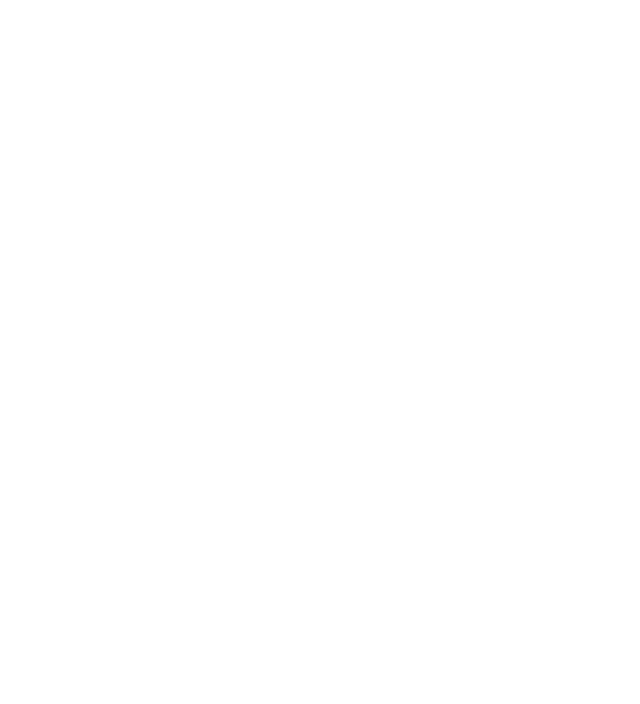
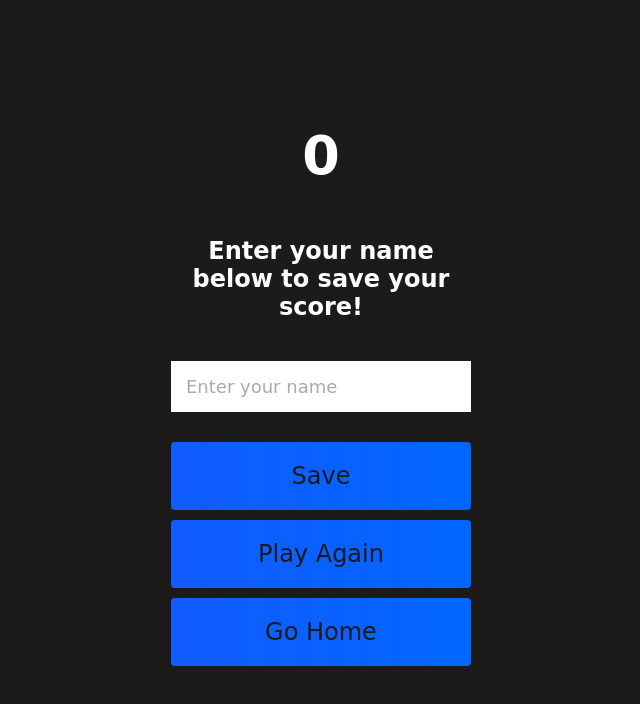
Before and after one commit to mikhwan97/quizapp, a plain HTML site: page end.html in a window 1280 px wide. Shown: the whole page, without its empty margins (319-959 px from the left). Drawn offline with Linux system fonts and the light colour scheme.

Commit message:
finish end page

```diff
--- a/end.html
+++ b/end.html
@@ -0,0 +1,24 @@
+<!DOCTYPE html>
+<html lang="en">
+<head>
+    <meta charset="UTF-8">
+    <meta name="viewport" content="width=device-width, initial-scale=1.0">
+    <title>Document</title>
+    <link rel="stylesheet" href="style.css">
+</head>
+<body>
+    <div class="container">
+        <div id="end" class="flex-center flex-column">
+            <h1 id="finalScore">0</h1>
+            <form class="end-form-container">
+                <h2 id="end-text">Enter your name below to save your score!</h2>
+                <input type="text" name="name" id="username" placeholder="Enter your name">
+                <button class="btn" id="saveScoreBtn" type="submit" onClick="saveHighScore(event)" disabled>Save</button>
+            </form>
+            <a href="/game.html" class="btn">Play Again</a>
+            <a href="/" class="btn">Go Home</a>
+        </div>
+    </div>
+
+</body>
+</html>
--- a/style.css
+++ b/style.css
@@ -89,3 +89,44 @@ h2 {
 #highscore-btn:hover {
     box-shadow: 0 0.4rem 1.4rem 0 rgba(255,255,0,0.5);
 }
+
+
+/*End Page CSS */
+.end-form-container {
+    width:100%;
+    display:flex;
+    flex-direction: column;
+    align-items: center;
+    max-width: 30rem;
+}
+
+input {
+    margin-bottom: 1rem;
+    width: 20rem;
+    padding: 1.5rem;
+    font-size: 1.8rem;
+    border: none;
+    box-shadow: 0 0.1rem 1.4rem 1.4rem 0 rgba(86, 185, 235, 0.5);
+
+}
+
+input::placeholder {
+    color: #aaa;
+}
+
+#username {
+    margin-bottom: 3rem;
+    width: 100%;
+    outline: none;
+}
+
+#end-text {
+    font-size: 2.4rem;
+    color: #fff;
+    text-align: center;
+
+}
+
+#saveScoreBtn {
+    border:none;
+}
```
Also changed, not shown: end.js (added, +36 -0 lines).
